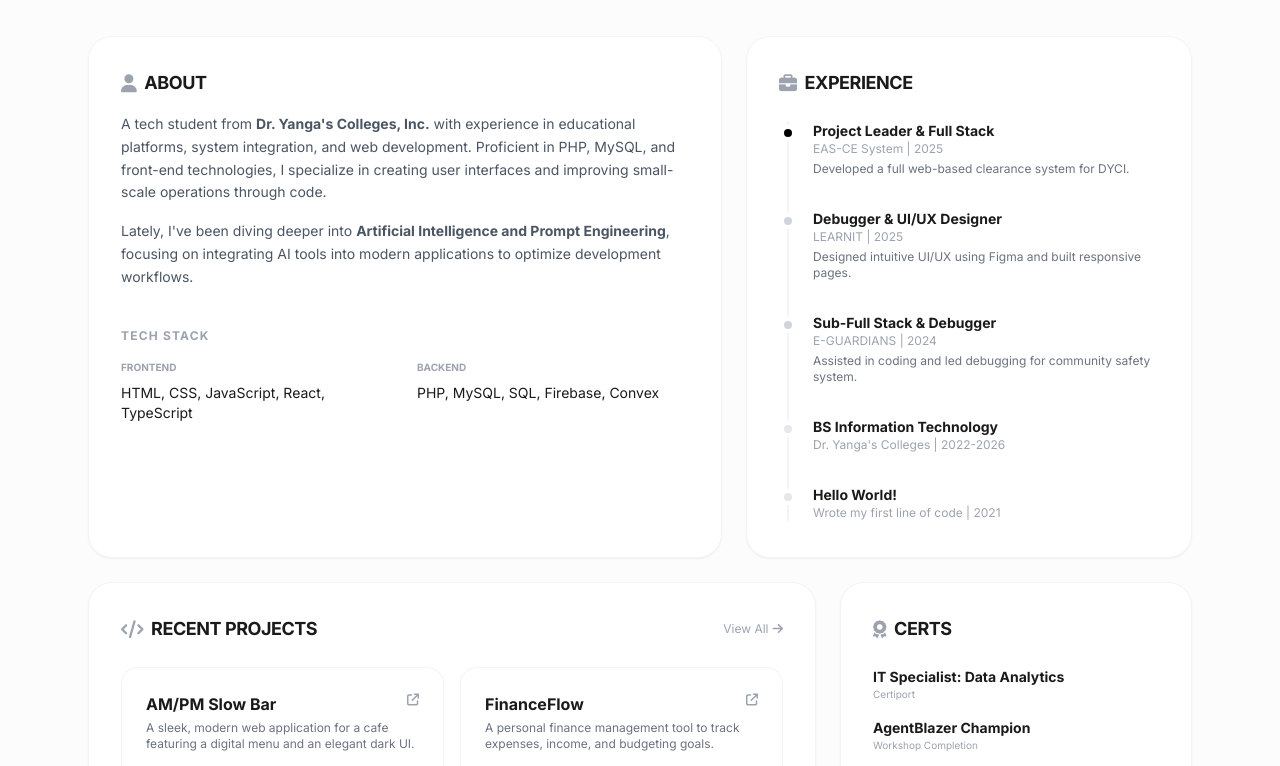
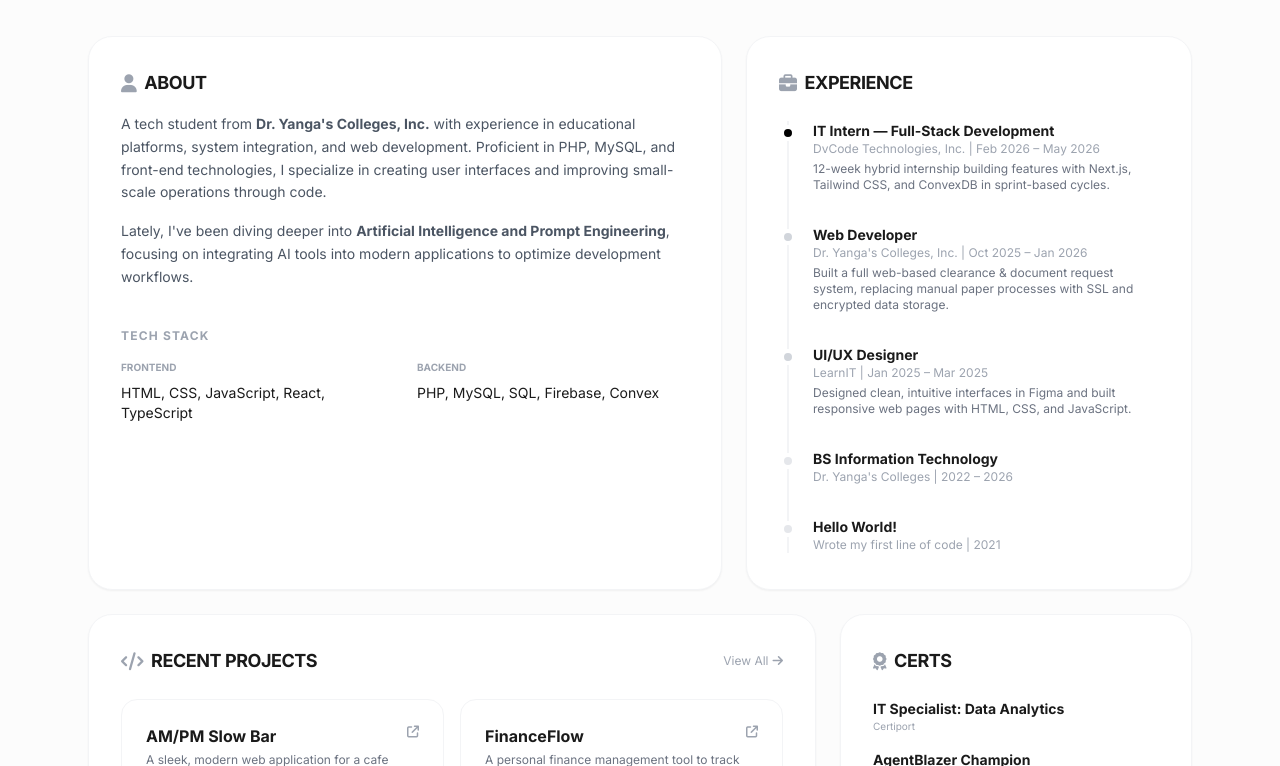
Before and after one commit to dvcode-markjames/markjamesrogelio, a website: page index.html in a window 1280 px wide. Shown: the part 186-952 px from the top of the page. Drawn offline with Linux system fonts and the light colour scheme; no server answers.

Commit message:
feat: add cv

```diff
--- a/index.html
+++ b/index.html
@@ -192,6 +192,9 @@
                     <a href="tel:+639603247894" class="border border-gray-200 dark:border-zinc-800 px-5 py-2 rounded-lg text-sm font-semibold hover:bg-gray-50 dark:hover:bg-zinc-900 transition flex items-center gap-2">
                         <i class="fa-solid fa-phone"></i> Call Me
                     </a>
+                    <a href="./assets/markjamesrogelio_cv_tech.pdf" download="MarkJamesRogelio_CV.pdf" class="border border-blue-200 dark:border-blue-900 text-blue-600 dark:text-blue-400 bg-blue-50 dark:bg-blue-950/30 px-5 py-2 rounded-lg text-sm font-semibold hover:bg-blue-100 dark:hover:bg-blue-900/40 transition flex items-center gap-2">
+                        <i class="fa-solid fa-file-arrow-down"></i> Download CV
+                    </a>
                 </div>
             </div>
             <div class="hidden md:block">
@@ -236,26 +239,26 @@
             <div class="relative border-l-2 border-gray-100 dark:border-zinc-800 ml-2 space-y-8">
                 <div class="ml-6 relative">
                     <span class="absolute -left-[33px] top-1 w-4 h-4 rounded-full bg-black dark:bg-white border-4 border-white dark:border-zinc-900"></span>
-                    <h4 class="text-sm font-bold">Project Leader & Full Stack</h4>
-                    <p class="text-xs text-gray-400 mb-1">EAS-CE System | 2025</p>
-                    <p class="text-xs text-gray-500 dark:text-zinc-500">Developed a full web-based clearance system for DYCI.</p>
+                    <h4 class="text-sm font-bold">IT Intern — Full-Stack Development</h4>
+                    <p class="text-xs text-gray-400 mb-1">DvCode Technologies, Inc. | Feb 2026 – May 2026</p>
+                    <p class="text-xs text-gray-500 dark:text-zinc-500">12-week hybrid internship building features with Next.js, Tailwind CSS, and ConvexDB in sprint-based cycles.</p>
                 </div>
                 <div class="ml-6 relative">
                     <span class="absolute -left-[33px] top-1 w-4 h-4 rounded-full bg-gray-300 dark:bg-zinc-600 border-4 border-white dark:border-zinc-900"></span>
-                    <h4 class="text-sm font-bold">Debugger & UI/UX Designer</h4>
-                    <p class="text-xs text-gray-400 mb-1">LEARNIT | 2025</p>
-                    <p class="text-xs text-gray-500 dark:text-zinc-500">Designed intuitive UI/UX using Figma and built responsive pages.</p>
+                    <h4 class="text-sm font-bold">Web Developer</h4>
+                    <p class="text-xs text-gray-400 mb-1">Dr. Yanga's Colleges, Inc. | Oct 2025 – Jan 2026</p>
+                    <p class="text-xs text-gray-500 dark:text-zinc-500">Built a full web-based clearance & document request system, replacing manual paper processes with SSL and encrypted data storage.</p>
                 </div>
                 <div class="ml-6 relative">
                     <span class="absolute -left-[33px] top-1 w-4 h-4 rounded-full bg-gray-300 dark:bg-zinc-600 border-4 border-white dark:border-zinc-900"></span>
-                    <h4 class="text-sm font-bold">Sub-Full Stack & Debugger</h4>
-                    <p class="text-xs text-gray-400 mb-1">E-GUARDIANS | 2024</p>
-                    <p class="text-xs text-gray-500 dark:text-zinc-500">Assisted in coding and led debugging for community safety system.</p>
+                    <h4 class="text-sm font-bold">UI/UX Designer</h4>
+                    <p class="text-xs text-gray-400 mb-1">LearnIT | Jan 2025 – Mar 2025</p>
+                    <p class="text-xs text-gray-500 dark:text-zinc-500">Designed clean, intuitive interfaces in Figma and built responsive web pages with HTML, CSS, and JavaScript.</p>
                 </div>
                 <div class="ml-6 relative">
                     <span class="absolute -left-[33px] top-1 w-4 h-4 rounded-full bg-gray-200 dark:bg-zinc-800 border-4 border-white dark:border-zinc-900"></span>
                     <h4 class="text-sm font-bold">BS Information Technology</h4>
-                    <p class="text-xs text-gray-400 mb-1">Dr. Yanga's Colleges | 2022-2026</p>
+                    <p class="text-xs text-gray-400 mb-1">Dr. Yanga's Colleges | 2022 – 2026</p>
                 </div>
                 <div class="ml-6 relative">
                     <span class="absolute -left-[33px] top-1 w-4 h-4 rounded-full bg-gray-200 dark:bg-zinc-800 border-4 border-white dark:border-zinc-900"></span>
```
Also changed, not shown: 1 other file.
